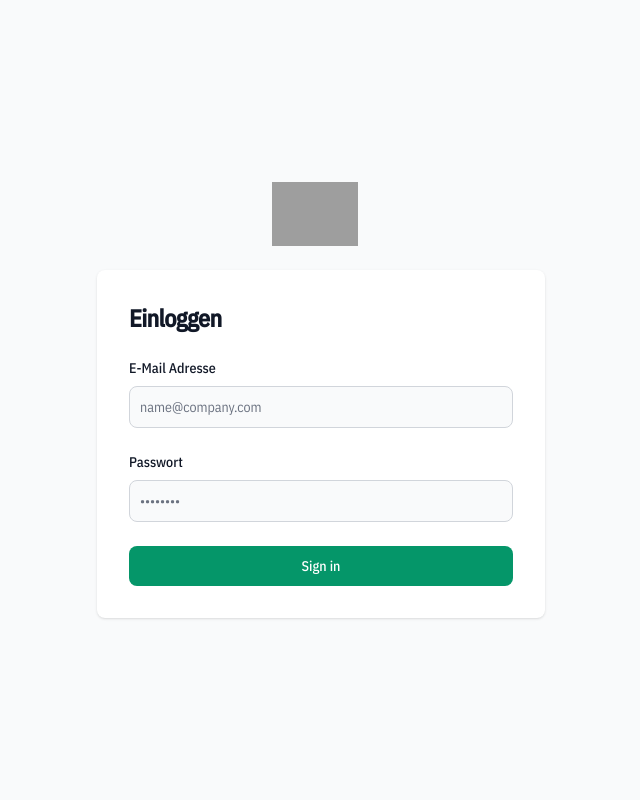
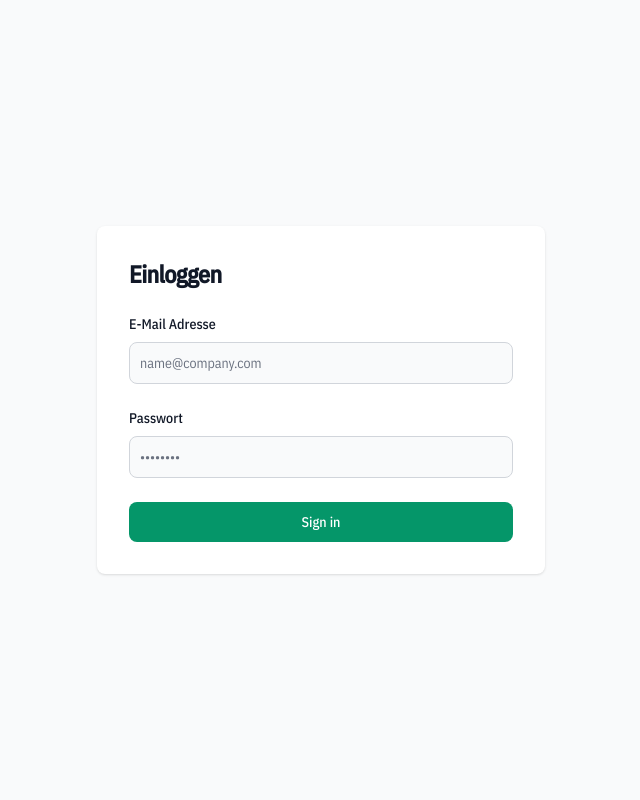
Before and after one commit to 64-Bytes-GmbH/PharmaLeaf, a Django app: page /dashboard/login in a window 1280 px wide. Shown: the whole page, without its empty margins (319-959 px from the left). Run offline with Django 3.2, Linux system fonts and the light colour scheme; style sheets or scripts are compiled from the project's sources; some libraries are stand-ins or nearby versions; grey boxes are pictures that could not be loaded.

Commit message:
Remove higreen logo

```diff
--- a/app/templates/dashboard/login.html
+++ b/app/templates/dashboard/login.html
@@ -25,10 +25,10 @@
 
     <section class="bg-gray-50 h-screen">
         <div class="flex flex-col items-center justify-center px-6 py-8 mx-auto md:h-screen lg:py-0">
-            <a href="#" class="flex items-center mb-6 text-2xl font-semibold text-gray-900 dark:text-white">
+            <!-- <a href="#" class="flex items-center mb-6 text-2xl font-semibold text-gray-900 dark:text-white">
                 <img src="{% static '/dashboard/Higreen-logo-white.png' %}" class="px-2 mr-3 h-10 lg:h-16 hidden dark:block" alt="Kineo Campus Logo" />
                 <img src="{% static '/dashboard/Higreen-logo.png' %}" class="px-2 mr-3 h-10 lg:h-16 block dark:hidden " alt="Kineo Campus Logo" />
-            </a>
+            </a> -->
             <div class="w-full bg-white rounded-lg shadow dark:border md:mt-0 sm:max-w-md xl:p-0 dark:border-gray-700">
                 <div class="p-6 space-y-4 md:space-y-6 sm:p-8">
                     {% if not 'reset_password_confirmed' in request.session and not request.session.reset_password_confirmed %}
```
